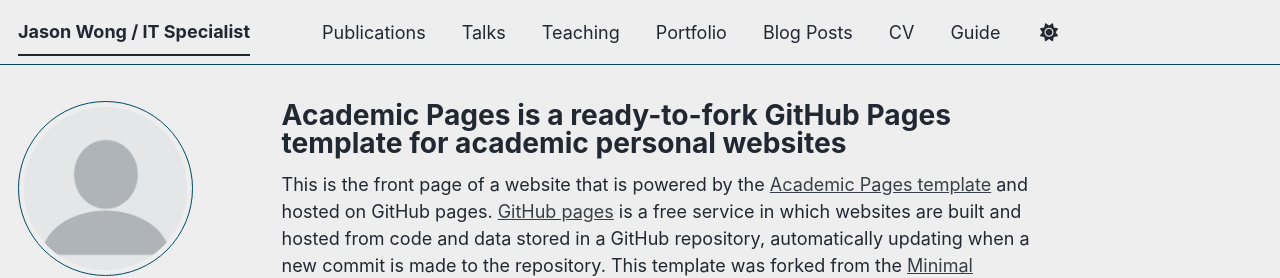
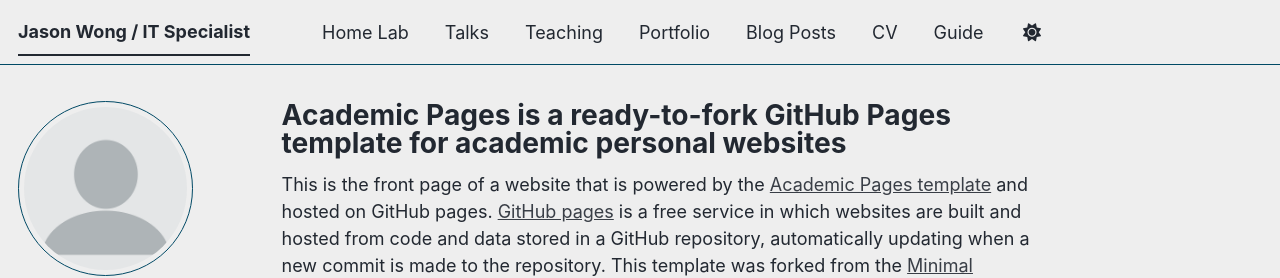
Before and after one commit to JasonW1124/jasonw1124.github.io, a Jekyll site: the page built from _pages/about.md, in a window 1280 px wide. Shown: the top 278 px of the page. Built offline with Jekyll 4.4.1, drawn with Linux system fonts in a browser that asks for light colours; a style sheet for code colours, icons or effects is not loaded.

Commit message:
Update navigation.yml

```diff
--- a/_data/navigation.yml
+++ b/_data/navigation.yml
@@ -8,8 +8,8 @@
 #      Markdown formatted page while the second is generated using JSON.
 
 main:
-  - title: "Publications"
-    url: /publications/
+  - title: "Home Lab"
+    url: /homelab/
 
   - title: "Talks"
     url: /talks/
```
